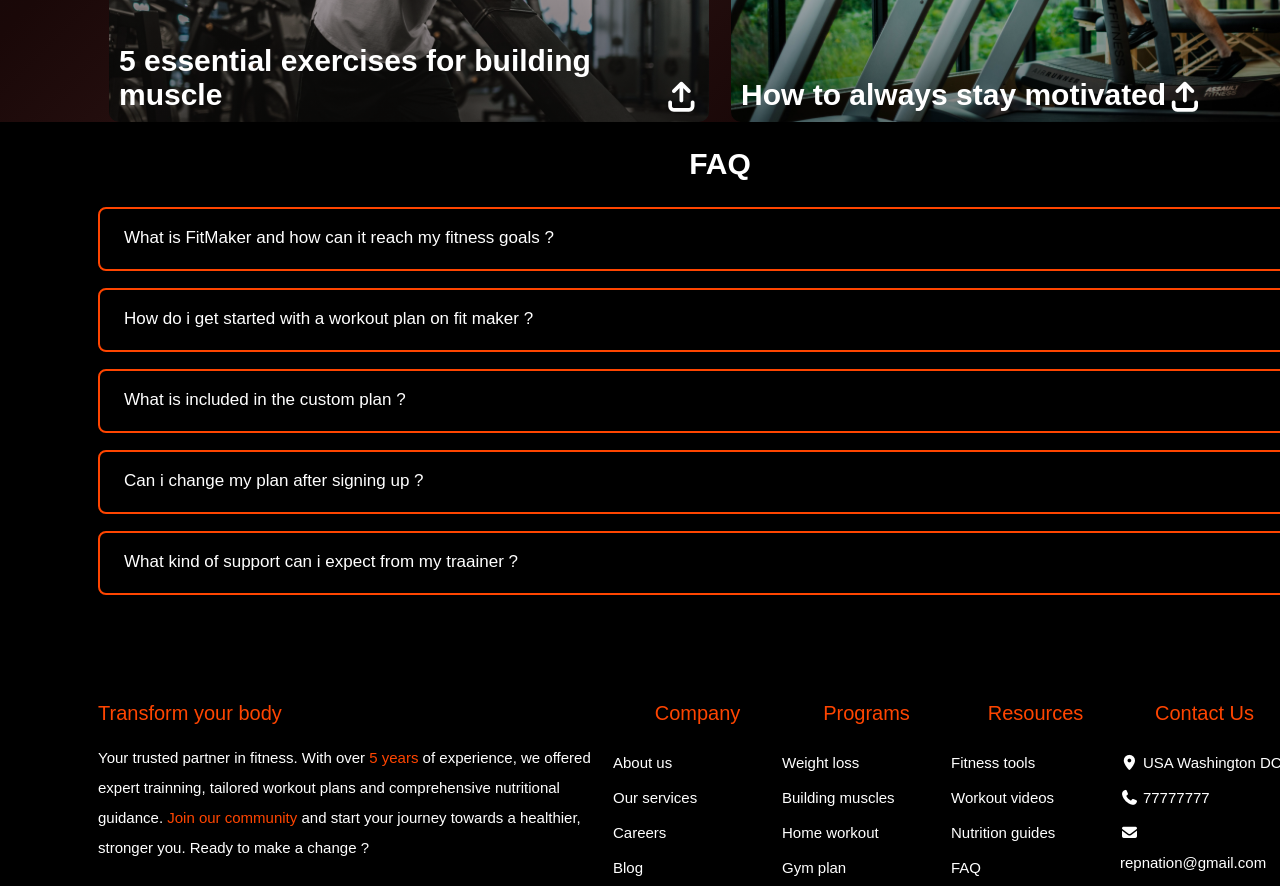
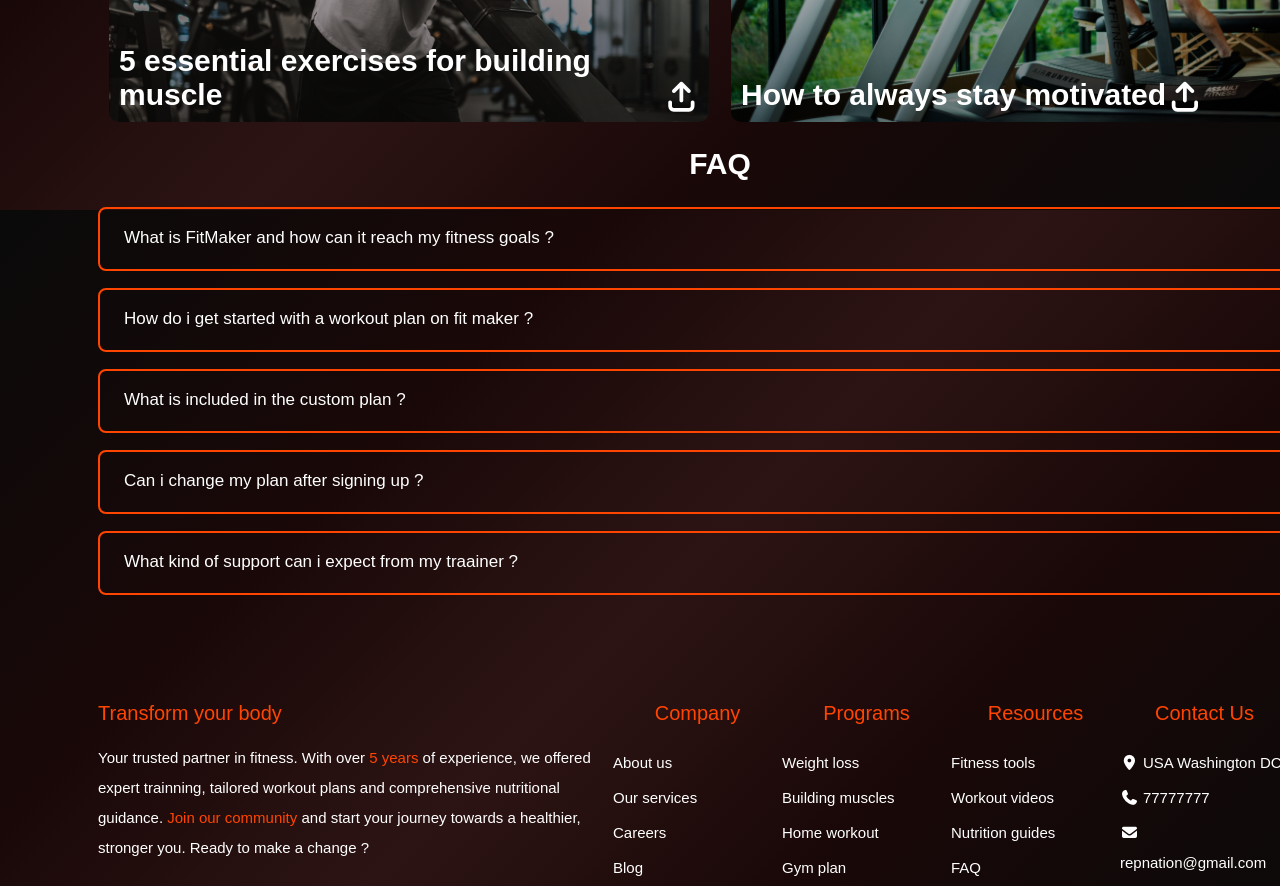
Before and after one commit to Shivam87647/firstofficialevent, a plain HTML site: page index.html in a window 1280 px wide. Shown: the part 2190-3076 px from the top of the page. Drawn offline with Linux system fonts and the light colour scheme.

Commit message:
ritik final push

```diff
--- a/style.css
+++ b/style.css
@@ -36,15 +36,15 @@
     width: 1440px;
     height: 520px;
     /* box-shadow: ; */
-    background: rgba(0, 0, 0, 0.25);
-    background: black;
+    /* background: rgba(0, 0, 0, 0.25); */
+    /* background: black;   */
     padding-right: 98px;
     padding-left: 98px;
 }
 .FAQheadingdiv{
     width: 1244px;
     height: 70px;
-    background: black;
+    /* background: black; */
     color: white;
     text-align: center;
     font-size: 30px;
@@ -70,7 +70,7 @@
 }
 .footerdiv{
     width: 1440px;
-    background: black;
+    /* background: black; */
     padding: 60px 98px;
     margin: auto;
     display: flex;
```
